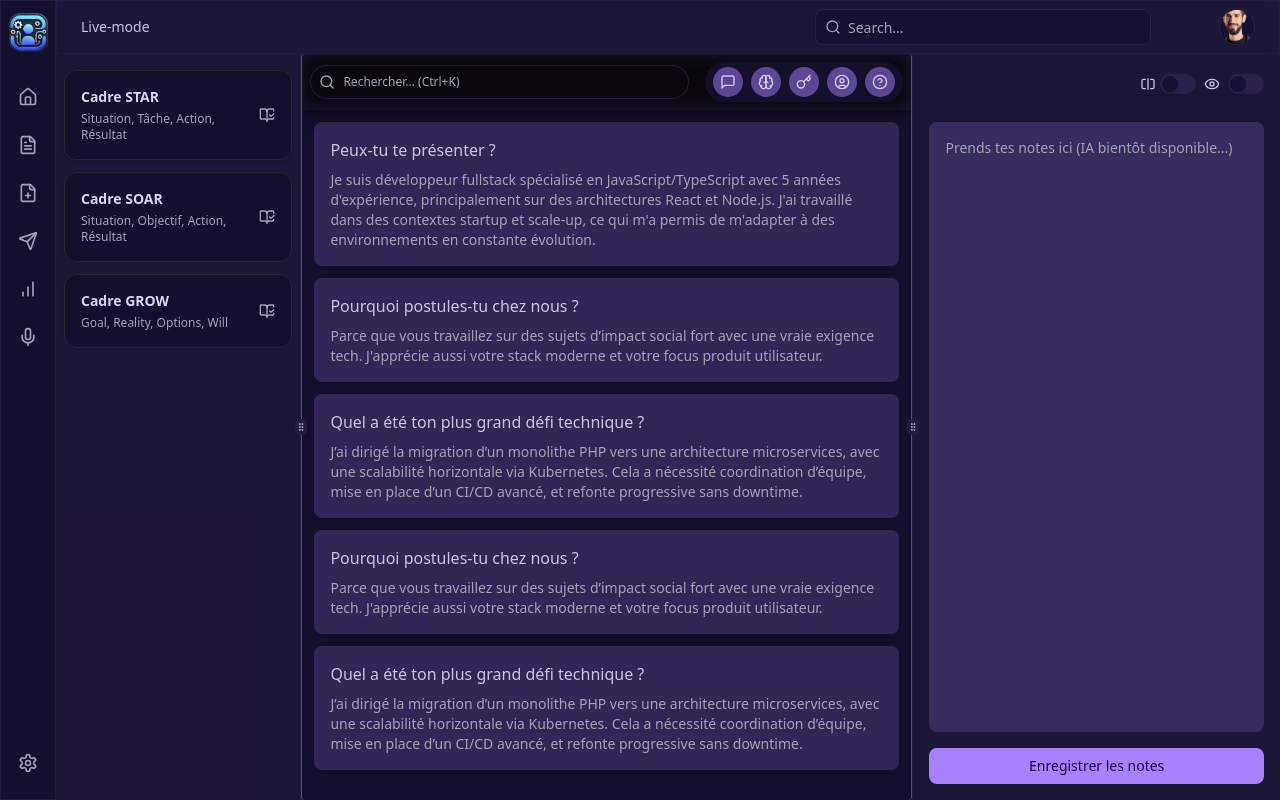
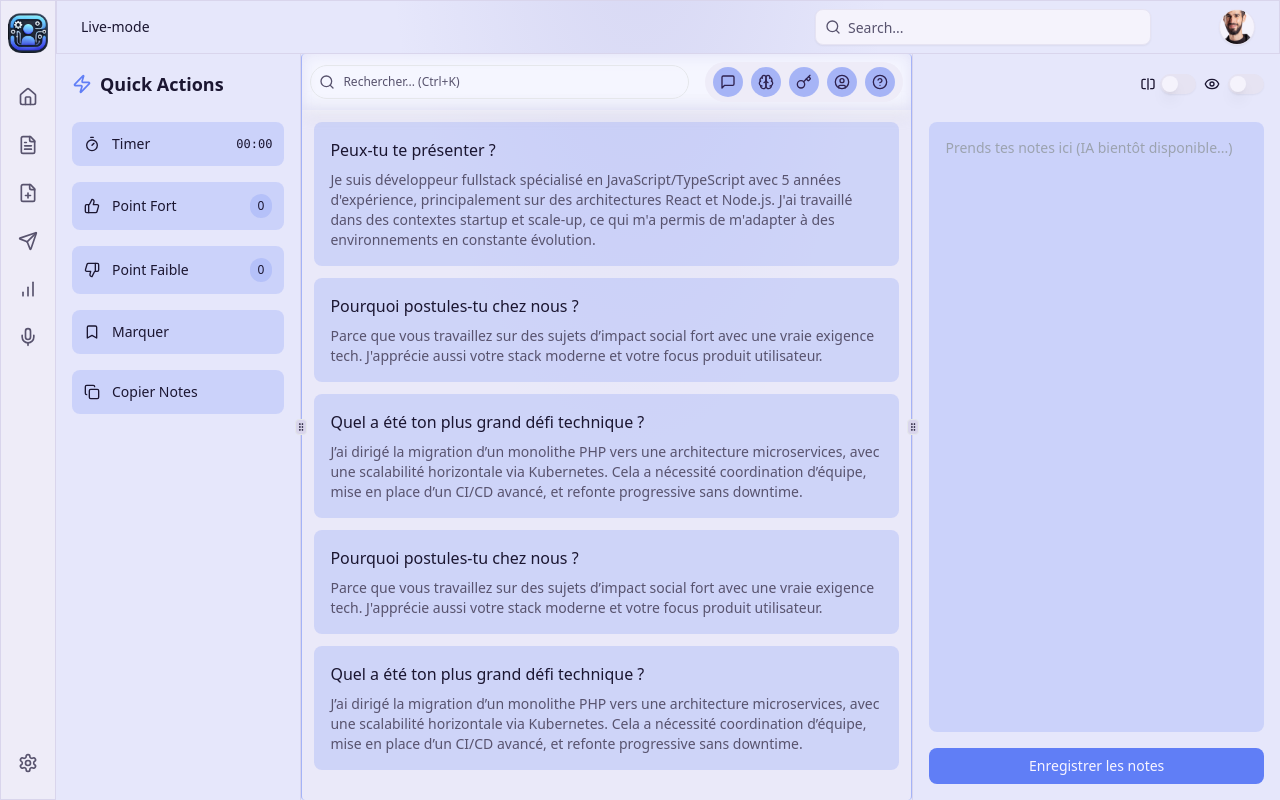
Before and after one commit to hamid-bassam/apply-flow, a Next.js app: page /live-mode in a window 1280 px wide. Built offline with nearby package versions, Linux system fonts and the light colour scheme.

Commit message:
theme changes

```diff
--- a/src/app/(dashboard)/layout.tsx
+++ b/src/app/(dashboard)/layout.tsx
@@ -5,7 +5,9 @@ import { SideMenu } from "../_components/NavigationMenu/SideMenu";
 
 export default function Layout({ children }: { children: ReactNode }) {
   return (
-    <div className="flex min-h-screen w-full flex-col bg-secondary/20">
+    <div className="relative flex min-h-screen w-full flex-col bg-primary/10 dark:bg-purple-950/10 bg-[radial-gradient(ellipse_20%_80%_at_50%_-20%,rgba(120,119,198,0.15),rgba(255,255,255,0))] dark:bg-[radial-gradient(ellipse_20%_80%_at_50%_-20%,rgba(120,119,198,0.3),rgba(255,255,255,0))]">
+      {/*  */}
+      {/* <div className="absolute top-0 z-[0] h-screen w-screen bg-purple-950/10 dark:bg-purple-950/10 bg-[radial-gradient(ellipse_20%_80%_at_50%_-20%,rgba(120,119,198,0.15),rgba(255,255,255,0))] dark:bg-[radial-gradient(ellipse_20%_80%_at_50%_-20%,rgba(120,119,198,0.3),rgba(255,255,255,0))]" /> */}
       {/* bg-muted/40 */}
       {/* bg-background text-foreground */}
       <SideMenu />
--- a/src/app/(dashboard)/live-mode/page.tsx
+++ b/src/app/(dashboard)/live-mode/page.tsx
@@ -10,8 +10,8 @@ import { MainPanel } from '../../_components/live-mode/MainPanel';
 import { NotesPanel } from '../../_components/live-mode/NotesPanel';
 
 import { useLayoutStore } from '@/features/live-session/store/LayoutStore';
-import { FrameworkCardsPanel } from '../../_components/live-mode/FrameworkCardsPanel';
 import { FrameworkViewerOverlay } from '../../_components/live-mode/FrameworkViewerOverlay';
+import { ToolkitPanel } from "../../_components/live-mode/ToolkitPanel";
 
 
 const dockItems = [
@@ -46,7 +46,9 @@ export default function Page() {
           <Fragment key={panel.id}>
             <ResizablePanel defaultSize={panel.defaultSize} minSize={panel.minSize} className={cn(panel.className, "")}>
               {panel.type === 'main' && <MainPanel />}
-              {panel.type === 'toolkit' && <FrameworkCardsPanel />}
+              {/* {panel.type === 'toolkit' && <FrameworkCardsPanel />} */}
+              {panel.type === 'toolkit' && <ToolkitPanel />}
+
               {panel.type === 'notes' && <NotesPanel />}
             </ResizablePanel>
             {index !== layout.length - 1 && <ResizableHandle withHandle />}
--- a/src/app/_components/live-mode/MainPanel.tsx
+++ b/src/app/_components/live-mode/MainPanel.tsx
@@ -91,9 +91,9 @@ export const MainPanel = (props: MainPanelProps) => {
   const { activeSectionKey, isSearchOpen, setIsSearchOpen, setActiveSectionKey, openSearch, closeSearch, toggleSearch } = useMainPanelStore();
 
   return (
-    <div className="relative bg-card border-x rounded border-primary/50 overflow-y-auto h-full" >
+    <div className="relative bg-card/50 border-x rounded border-primary/50 overflow-y-auto h-full" >
       <div className='sticky top-0' >
-        <div className="absolute inset-0 z-[-1] bg-black blur rounded-t-lg shadow-md border-b border-border" />
+        <div className="absolute inset-0 z-[-1] bg-white/90 dark:bg-black blur rounded-t-lg shadow-md border-b border-border" />
         <div className="flex p-2 z-10 top-0 items-center justify-between gap-4 bg-primary/5   " >
           {/* md:backdrop-filter-none  */}
           <button
--- /dev/null
+++ b/src/app/_components/live-mode/ToolkitSideBar.tsx
@@ -0,0 +1,56 @@
+// ✅ Starter layout for the Live Mode Toolkit (Layout vertical fixe modulaire)
+// Stack : React + TailwindCSS + Shadcn UI + Zustand
+
+'use client';
+
+import { Button } from '@/components/ui/button';
+import { ScrollArea } from '@/components/ui/scroll-area';
+import { Tooltip, TooltipContent, TooltipTrigger } from '@/components/ui/tooltip';
+// import { useToolkitStore } from '@/lib/store/toolkit';
+import { cn } from '@/lib/utils';
+import { PenToolIcon } from 'lucide-react';
+
+const toolsList = [
+  { id: 'checklist', name: 'Checklist', icon: <PenToolIcon size={16} /> },
+  { id: 'keywords', name: 'Mots-clés', icon: <PenToolIcon size={16} /> },
+  { id: 'flags', name: 'Red Flags', icon: <PenToolIcon size={16} /> },
+  { id: 'attitude', name: 'Com/Attitude', icon: <PenToolIcon size={16} /> },
+  { id: 'notes', name: 'Notes', icon: <PenToolIcon size={16} /> },
+];
+
+export default function ToolkitSidebar() {
+  // const { activeTools, toggleTool } = useToolkitStore();
+
+  return (
+    <aside className="h-full bg-muted text-muted-foreground border-r border-border p-2 flex flex-col">
+      <div className="font-semibold text-sm mb-2 text-foreground">Toolkit</div>
+      <ScrollArea className="flex-1 pr-2">
+        <div className="flex flex-col gap-2">
+          {toolsList.map((tool) => (
+            <Tooltip key={tool.id}>
+              <TooltipTrigger asChild>
+                <Button
+                  variant={
+                    //activeTools.includes(tool.id) ? 'default' :
+                    'ghost'}
+                  size="sm"
+                  className={cn(
+                    'w-full justify-start gap-2 text-sm',
+                    //activeTools.includes(tool.id) && 'bg-primary text-primary-foreground'
+                  )}
+                  onClick={() => { }
+                    // toggleTool(tool.id)
+                  }
+                >
+                  {tool.icon}
+                  {tool.name}
+                </Button>
+              </TooltipTrigger>
+              <TooltipContent>{tool.name}</TooltipContent>
+            </Tooltip>
+          ))}
+        </div>
+      </ScrollArea>
+    </aside>
+  );
+}
--- a/src/app/globals.css
+++ b/src/app/globals.css
@@ -4,7 +4,7 @@
 
 @layer base {
   /* Global Styles */
-  :root {
+  /* :root {
     --background: 251 48% 13%;
     --foreground: 251 38% 83%;
     --muted: 251 12% 17%;
@@ -40,16 +40,78 @@
     --warning: 43 96% 56%;
     --warning-foreground: 35 100% 90%;
     --info-subtle: 200 50% 40%; /* cyan discret pour infos rapides sans distraire */
-    --success-subtle: 140 30% 40%; /* vert discret pour confirmations rapides */
+  /* --success-subtle: 140 30% 40%; /* vert discret pour confirmations rapides * */
+  /* }  */
+  /* body {
+    @apply text-foreground;
+    /* bg-muted  */
+  /* }
+  * {
+    @apply border-border outline-ring/50;
+  } */
+
+  :root {
+    --background: 251 56% 97%; /* fond doux avec une teinte violette pastel */
+    --foreground: 251 38% 14%; /* texte principal violet/gris très foncé */
+
+    --muted: 251 20% 91%; /* éléments secondaires, gris légèrement violet */
+    --muted-foreground: 251 14% 38%;
+
+    --popover: 251 48% 100%;
+    --popover-foreground: 251 38% 14%;
+
+    --card: 251 48% 95%;
+    --card-foreground: 251 38% 14%;
+
+    --border: 251 38% 88%;
+    --input: 251 38% 92%;
+
+    /* même couleur principale saturée */
+    /* --primary: 258 100% 50%;  */
+    --primary: 228 89% 67%;
+    --primary-foreground: 258 100% 98%;
+
+    --secondary: 258 40% 88%;
+    --secondary-foreground: 258 40% 22%;
+
+    --accent: 251 40% 88%;
+    --accent-foreground: 251 40% 20%;
+
+    --destructive: 7 87% 55%;
+    --destructive-foreground: 0 0% 100%;
+
+    --ring: 258 100% 45%;
+
+    --chart-1: 258 100% 45%;
+    --chart-2: 258 30% 55%;
+    --chart-3: 251 48% 60%;
+    --chart-4: 258 30% 58%;
+    --chart-5: 258 103% 40%;
+
+    --success: 142 60% 35%;
+    --success-foreground: 144 100% 95%;
+    --info: 207 90% 44%;
+    --info-foreground: 210 100% 10%;
+    --warning: 43 96% 56%;
+    --warning-foreground: 35 100% 15%;
+
+    --info-subtle: 200 50% 92%;
+    --success-subtle: 140 30% 91%;
+
+    --radius: 0.5rem;
   }
+
   body {
     @apply text-foreground;
-    /* bg-muted  */
+    background-color: hsl(var(--background));
+    background-image: radial-gradient(
+      ellipse 20% 80% at 50% -20%,
+      rgba(120, 119, 198, 0.15),
+      rgba(255, 255, 255, 0)
+    );
+    background-blend-mode: overlay;
   }
-  * {
-    @apply border-border outline-ring/50;
-  }
-
+  /*
   .dark {
     --background: 20 14.3% 4.1%;
 
@@ -107,6 +169,63 @@
 
     --warning: 43 96% 46%;
     --warning-foreground: 35 100% 90%;
+  } */
+
+  .dark {
+    --background: 251 48% 8%;
+    --foreground: 251 38% 95%;
+
+    --card: 251 48% 10%;
+    --card-foreground: 251 38% 90%;
+
+    --popover: 251 48% 9%;
+    --popover-foreground: 251 38% 93%;
+
+    --primary: 258 100% 75%;
+    --primary-foreground: 258 100% 15%;
+
+    --secondary: 258 30% 25%;
+    --secondary-foreground: 258 30% 85%;
+
+    --muted: 251 12% 14%;
+    --muted-foreground: 251 12% 67%;
+
+    --accent: 251 48% 28%;
+    --accent-foreground: 251 48% 88%;
+
+    --destructive: 7 87% 60%;
+    --destructive-foreground: 0 0% 0%;
+
+    --border: 251 38% 18%;
+    --input: 251 38% 21%;
+    --ring: 258 100% 75%;
+
+    --chart-1: 258 100% 75%;
+    --chart-2: 258 30% 25%;
+    --chart-3: 251 48% 28%;
+    --chart-4: 258 30% 28%;
+    --chart-5: 258 103% 75%;
+
+    --success: 142 70% 35%;
+    --success-foreground: 144 80% 95%;
+    --info: 207 90% 44%;
+    --info-foreground: 210 100% 97%;
+    --warning: 43 96% 46%;
+    --warning-foreground: 35 100% 90%;
+
+    /* Subtle infos */
+    --info-subtle: 200 50% 40%;
+    --success-subtle: 140 30% 40%;
+  }
+  .dark body {
+    @apply text-foreground;
+    background-color: hsl(var(--background));
+    background-image: radial-gradient(
+      ellipse 20% 80% at 50% -20%,
+      rgba(120, 119, 198, 0.3),
+      rgba(255, 255, 255, 0)
+    );
+    background-blend-mode: overlay;
   }
 }
 
```
